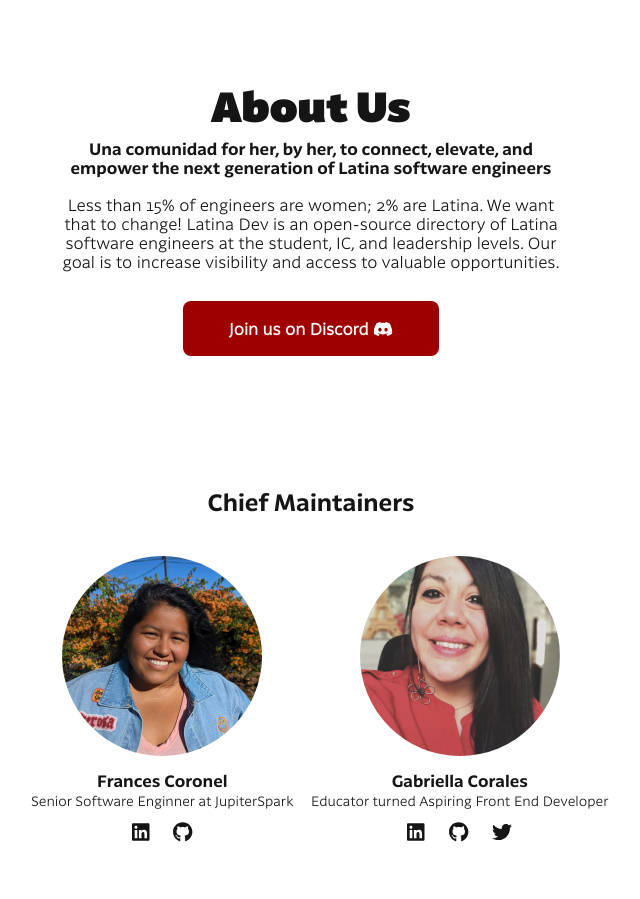
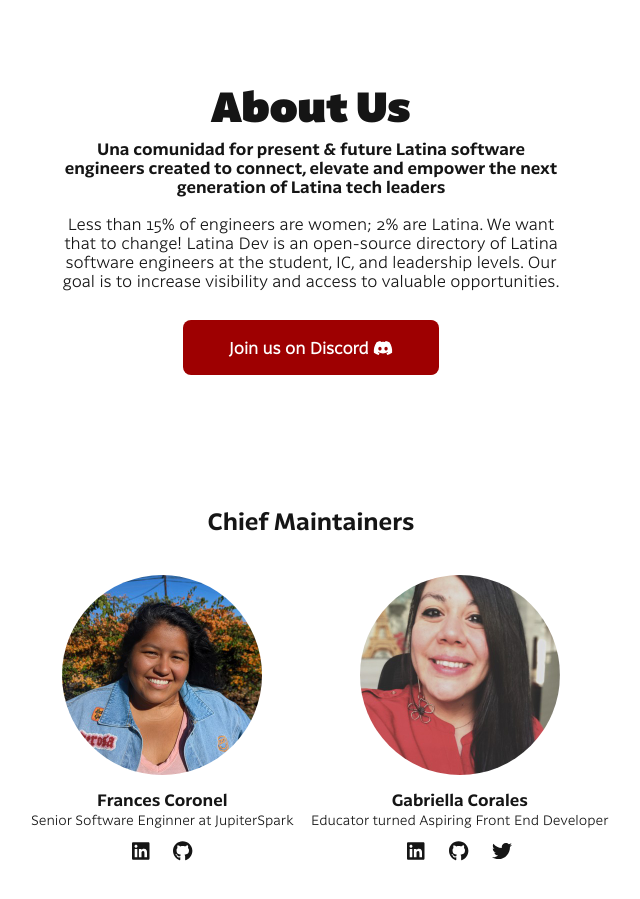
Before and after one commit to Latina-Dev/latina-dev, a Next.js app: page / in a window 1280 px wide. Shown: the part 800-1699 px from the top of the page, without its empty margins (329-969 px from the left). Built offline with nearby package versions, Linux system fonts and the light colour scheme.

Commit message:
Updated tagline

```diff
--- a/components/About/About.tsx
+++ b/components/About/About.tsx
@@ -12,8 +12,8 @@ export default function About() {
     <section className={styles.about} id="#about">
       <h2 className="mb-2">About Us</h2>
       <strong>
-        Una comunidad for her, by her, to connect, elevate, and empower the next
-        generation of Latina software engineers
+        Una comunidad for present & future Latina software engineers created to
+        connect, elevate and empower the next generation of Latina tech leaders
       </strong>
       <div className={styles.description}>
         <p>
```
